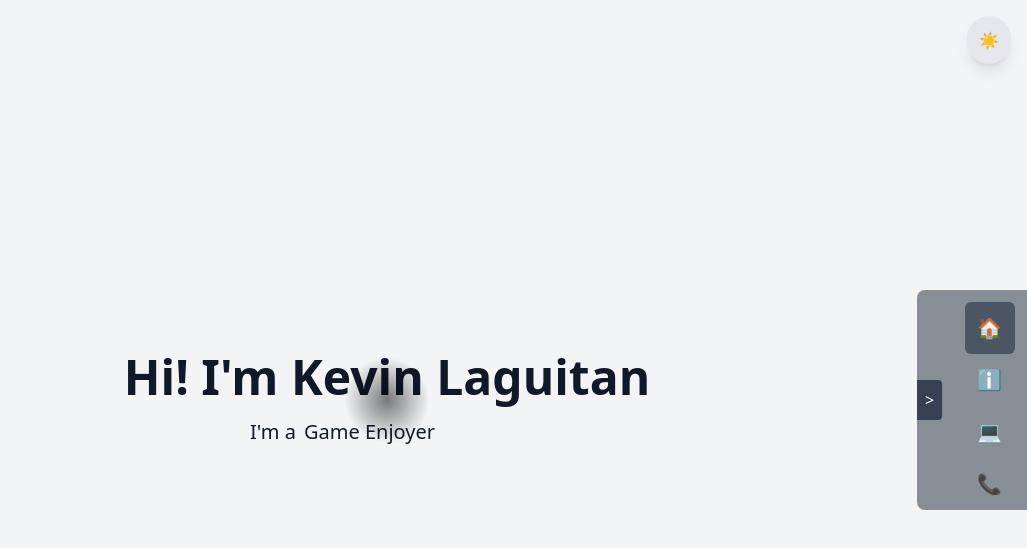
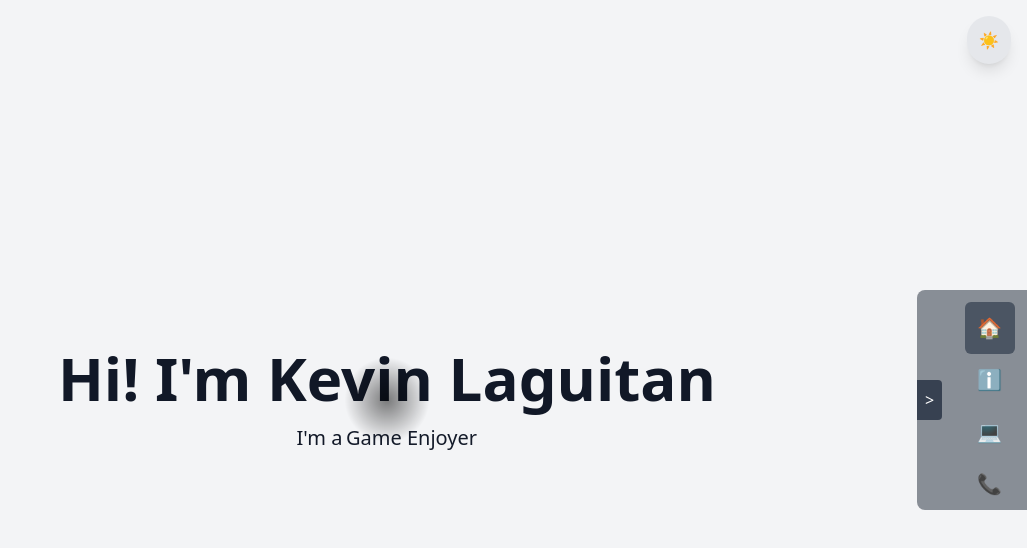
Before and after one commit to Kevin-MeepL/my-portfolio, a React (Vite) app: page / in a window 1280 px wide. Shown: the top 548 px of the page, without its empty margins (253-1280 px from the left). Built offline with nearby package versions, Linux system fonts and the light colour scheme.

Commit message:
Text Alignment fixes

```diff
--- a/src/component/Contact.jsx
+++ b/src/component/Contact.jsx
@@ -6,10 +6,10 @@ const ContactSection = () => {
       id="contact"
       className="h-screen snap-start flex flex-col items-center justify-center bg-gray-100 dark:bg-gray-900 text-gray-900 dark:text-white"
     >
-      <h1 className="text-5xl md:text-6xl font-bold mb-4">
+      <h1 className="text-5xl md:text-6xl font-bold mb-4 text-center">
         Contacts Section
       </h1>
-      <p className="text-xl md:text-2xl">
+      <p className="text-xl md:text-2xl text-center">
         This is the Contacts Section
       </p>
     </section>
--- a/src/component/Home.jsx
+++ b/src/component/Home.jsx
@@ -29,24 +29,23 @@ const HomeSection = () => {
   return (
     <section
       id="home"
-      className="h-screen snap-start flex flex-col items-center justify-center relative bg-gray-100 dark:bg-gray-900 text-gray-900 dark:text-white"
+      className="h-screen w-full px-6 snap-start flex flex-col items-center justify-center relative bg-gray-100 dark:bg-gray-900 text-gray-900 dark:text-white"
     >
-      <h1 className="text-5xl font-bold mb-4">Hi! I'm Kevin Laguitan</h1>
-      <p className="text-xl flex items-center">
-        I'm a { " "}
-        <span
-          className="ml-2 inline-flex items-center justify-start"
-          style={{ minWidth: "220px", height: "1.5em" }}
-        >
+      <h1 className="text-4xl sm:text-5xl md:text-6xl font-bold mb-4 text-center">
+        Hi! I'm Kevin Laguitan
+      </h1>
+      <div className="w-full text-center">
+        <span className="text-xl inline-block">I'm a</span>
+        <span className="text-xl inline-block ml-1">
           <span
-            className={`transition-all duration-500 ease-in-out transform ${
+            className={`inline-block transition-all duration-500 ease-in-out transform ${
               fade ? "opacity-100 translate-y-0" : "opacity-0 translate-y-2"
             }`}
           >
             {tagline}
           </span>
         </span>
-      </p>
+      </div>
     </section>
   );
 };
```
